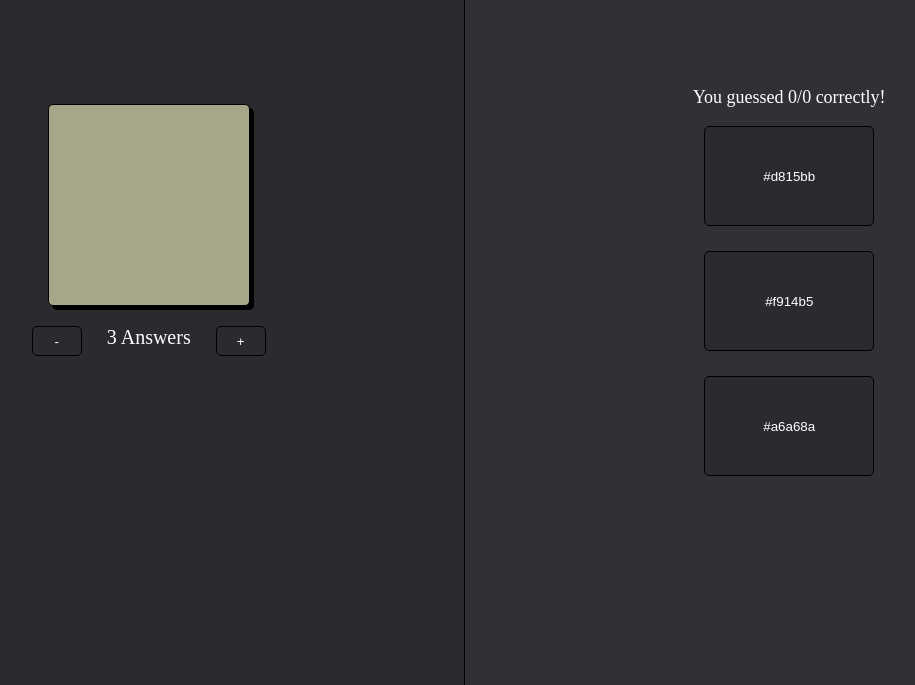
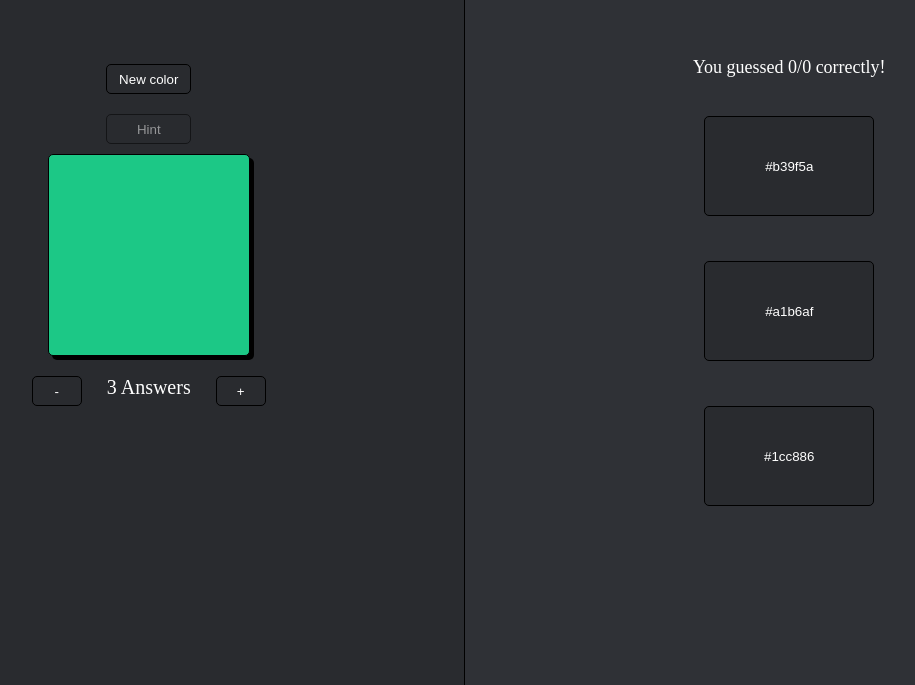
Before and after one commit to 6fy/HexPro, a React (Vite) app: page / in a window 1280 px wide. Shown: the part 115-800 px from the top of the page, without its empty margins (166-1081 px from the left). Built offline with nearby package versions, Linux system fonts and the light colour scheme.

Commit message:
new color button

```diff
--- a/src/App.scss
+++ b/src/App.scss
@@ -25,6 +25,17 @@
             border-radius: $box-radius;
         }
 
+        .help-buttons-holder {
+            display: flex;
+            flex-direction: column;
+            justify-content: center;
+
+            button {
+                width: 85px;
+                margin: 10px;
+            }
+        }
+
         .change-amount-holder {
             display: flex;
             flex-direction: row;
@@ -34,24 +45,6 @@
             p {
                 font-size: 20px;
                 margin: 20px 25px 0px 25px;
-            }
-
-            button {
-                background-color: $secondairy-background-color;
-                color: #fff;
-                border: 1px solid #000;
-                width: 50px;
-                height: 30px;
-                margin-bottom: 25px;
-                justify-content: center;
-                cursor: pointer;
-                margin-top: 20px;
-                border-radius: $box-radius;
-
-                &:hover:not(.unclickable) {
-                    box-shadow: #000 1px 1px;
-                    background-color: $selected-background-color;
-                }
             }
         }
     }
@@ -67,20 +60,9 @@
         margin: 0px 10px 0px 10px;
 
         button {
-            background-color: $secondairy-background-color;
-            color: #fff;
-            border: 1px solid #000;
             width: 80%;
             max-width: 170px;
             height: 100px;
-            margin-bottom: 25px;
-            cursor: pointer;
-            border-radius: $box-radius;
-
-            &:hover {
-                box-shadow: #000 4px 4px;
-                background-color: $selected-background-color;
-            }
         }
     }
 
@@ -102,6 +84,11 @@
         color: green;
         font-size: 20px;
     }
+    .previous-answer {
+        margin-top: 10px;
+        color: orange;
+        font-size: 20px;
+    }
 }
 
 @media screen and (max-width: 560px) {
--- a/src/App.tsx
+++ b/src/App.tsx
@@ -24,12 +24,22 @@ function App() {
 
 	const [answersAmount, setAnswersAmount] = useState<number>(3);
 
+	const [previousAnswer, setPreviousAnswer] = useState<string | null>(null);
+
 	// Functions
-	function randomColor(): string {
-		return `#${Math.floor(Math.random() * 16777215).toString(16)}`;
+	function generateRandomColor(): string {
+		let randomColor = `#${Math.floor(Math.random() * 16777215).toString(16)}`;
+
+		// In any case, the color code is invalid
+		if (randomColor.length != 7) {
+			randomColor = generateRandomColor();
+		}
+
+    	return randomColor;
 	}
 
 	function checkAnswer(answer: string) {
+		setPreviousAnswer(null);
 		setIncorrectSelection(answer);
 		setGuessCount(guessCount + 1);
 		setCurrentGuessCount(currentGuessCount + 1);
@@ -46,7 +56,7 @@ function App() {
 		setCurrentGuessCount(0);
 
 		// Generate new colors
-		generateDefaultColor(false);
+		generateDefaultColor();
 	}
 
 	function changeAmount(amount: number) {
@@ -64,31 +74,46 @@ function App() {
 		}
 
 		let newList = answers;
-		newList.push(randomColor());
+		newList.push(generateRandomColor());
 		setAnswers(newList);
 	}
 
+	function newColor() {
+		setCurrentGuessCount(0);
+		setPreviousAnswer(color);
+		generateDefaultColor();
+	}
+
+	function getHint() {
+		// to do
+	}
+
 	// Automatically runs
-	function generateDefaultColor(silent: boolean) {
-		let color = randomColor();
+	function generateDefaultColor() {
+		let color = generateRandomColor();
 		setColor(color);
 
 		// Add to list
 		let colorList = [color];
 
 		for (let i = 0; i < (answersAmount - 1); i++) {
-			colorList.push(randomColor());
+			colorList.push(generateRandomColor());
 		}
 
 		// Shuffle the colorList list
 		setAnswers(colorList.sort(() => Math.random() - 0.5));
 	}
 
-	useEffect(() => { generateDefaultColor(false) }, []);
+	useEffect(() => { generateDefaultColor() }, []);
 
 	return (
 		<div className="App">
 			<div id="resizable" className="guess-color-box-holder">
+				<div className="help-buttons-holder">
+					<button onClick={() => newColor()}>New color</button>
+					<button className="unclickable">Hint</button>
+				</div>
+
 				<div className="guess-color-box" style={{ background: color }}>
 				</div>
 
@@ -130,9 +155,15 @@ function App() {
 					)
 				}
 
+				{previousAnswer != null &&
+					<div className="previous-answer">
+						{ previousAnswer } was the color!
+					</div>
+				}
+
 				{ result === Result.Incorrect &&
 					<div className="incorrect-answer">
-						{ incorrectAnswer } incorrect!
+						{ incorrectAnswer } is incorrect!
 					</div>
 				}
 				{ result === Result.Correct &&
--- a/src/index.scss
+++ b/src/index.scss
@@ -15,3 +15,21 @@ body,
     margin: 0;
     padding: 0;
 }
+
+button {
+    background-color: $secondairy-background-color;
+    color: #fff;
+    border: 1px solid #000;
+    width: 50px;
+    height: 30px;
+    margin-bottom: 25px;
+    justify-content: center;
+    cursor: pointer;
+    margin-top: 20px;
+    border-radius: $box-radius;
+
+    &:hover:not(.unclickable) {
+        box-shadow: #000 1px 1px;
+        background-color: $selected-background-color;
+    }
+}
```
